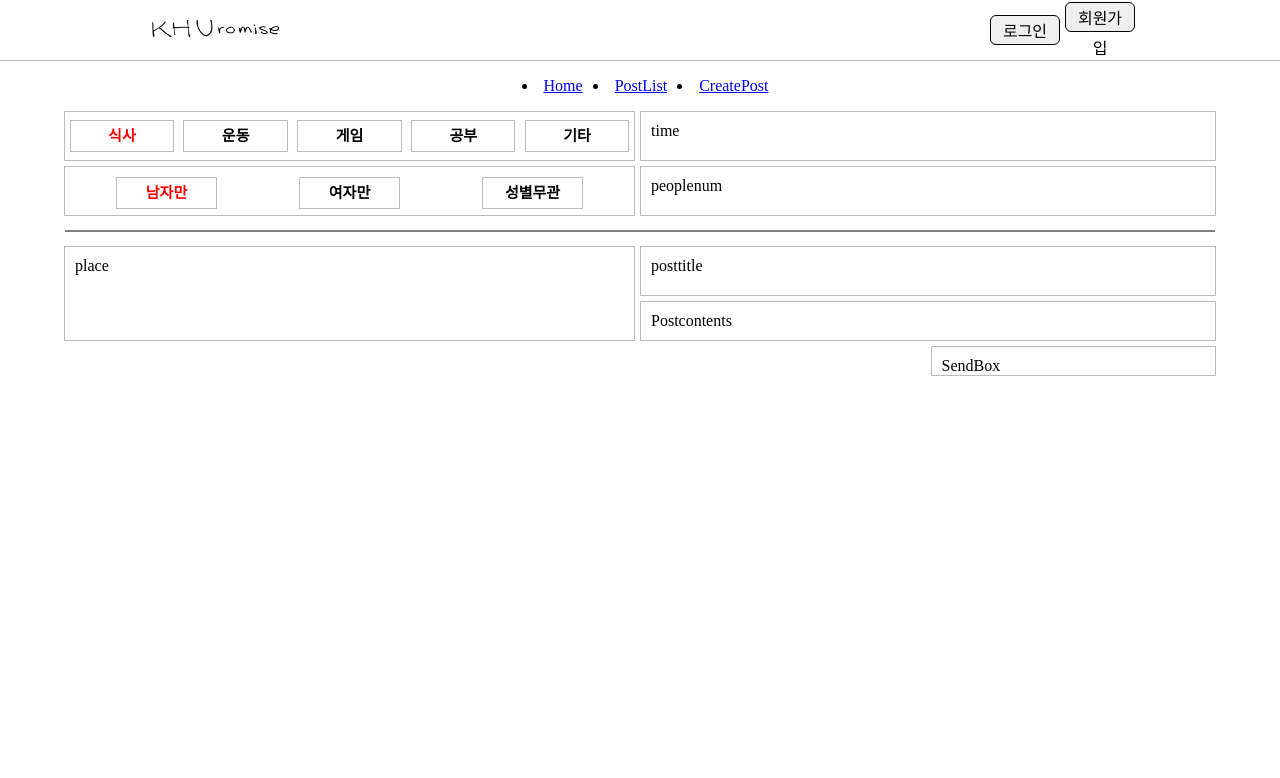
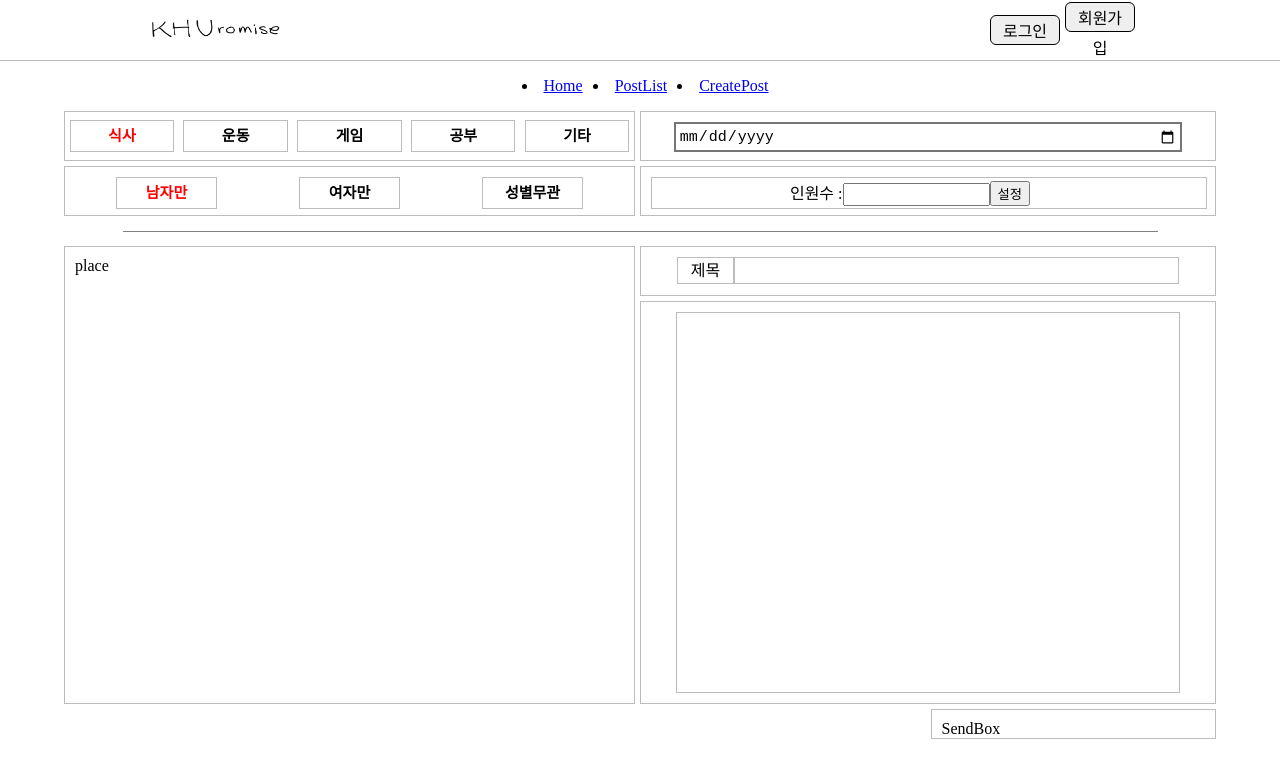
Before and after one commit to mucent/khuromise-frontend, a React (Create React App) app: page /createpost in a window 1280 px wide. Shown: the top 778 px of the page. Built offline with nearby package versions, Linux system fonts and the light colour scheme.

Commit message:
[ADD] CreatePost 날짜 선택, 인원수 선택, 제목과 본문 입력 기능 추가

```diff
--- a/src/components/createpost/Line.js
+++ b/src/components/createpost/Line.js
@@ -1,16 +1,16 @@
 import React, {useState, useRef} from 'react';
 import styled from "styled-components";
 
-const LineBox = styled.div`
-  width : 100%;
-  height : 2px;
+const Linetype = styled.div`
+  width : 90%;
+  height : 1px;
   background : gray;
   margin : auto;
 `;
 
 function Line() {
     return (
-      <LineBox />
+      <Linetype />
     );
 }
 
--- a/src/components/createpost/Peoplenum.js
+++ b/src/components/createpost/Peoplenum.js
@@ -1,7 +1,38 @@
 import React, {useState, useRef} from 'react';
+import styled from 'styled-components';
+
+const PeopleBox1 = styled.div`
+  width : 100%;
+  height : 30px;
+  border : 1px solid #bcbcbc;
+  margin : auto;
+  display : flex;
+  flex-direction: column;
+  justify-content : center;
+`;
+
+const PeopleBox2 = styled.div`
+  display : flex;
+  justify-content : center;
+`;
+
+
 
 function Peoplenum() {
-    return 'peoplenum';
+  return (
+    <PeopleBox1>
+      <PeopleBox2>
+        <div>
+          인원수 :
+          <input style={{
+            width : '50%',
+            height : '17px',
+          }}/>
+          <button>설정</button>
+        </div>
+      </PeopleBox2>
+    </PeopleBox1>
+  );
 }
 
 export default Peoplenum;
--- a/src/components/createpost/PostContents.js
+++ b/src/components/createpost/PostContents.js
@@ -1,7 +1,39 @@
-import React, {useState, useRef} from 'react';
+import React, {useState} from 'react';
+import styled from 'styled-components';
+
+const PostBox = styled.div`
+  width : 100%;
+  height : 100%;
+  display : flex;
+  justify-content : center;
+`;
 
 function PostContents() {
-  return 'Postcontents';
+
+  const [hei, setHei] = useState("375");
+
+  function size(e) {
+    e.target.style.height = "1px";
+    e.target.style.height = (20+e.target.scrollHeight)+"px";
+    setHei(e.target.style.height.slice(0,-2));
+  }
+
+  return(
+    <PostBox>
+      <textarea
+        style = {{
+          border : '1px solid #bcbcbc',
+          width : '90%',
+          resize : 'none',
+          height : hei+'px',
+          minHeight : '350px'
+        }}
+        onKeyDown = {size}
+        onKeyUp = {size}
+      >
+      </textarea>
+    </PostBox>
+  );
 }
 
 export default PostContents;
--- a/src/components/createpost/PostTitle.js
+++ b/src/components/createpost/PostTitle.js
@@ -1,7 +1,48 @@
 import React, {useState, useRef} from 'react';
+import styled from 'styled-components';
+
+const TitleBox = styled.div`
+  width : 10%;
+  height : 25px;
+  border : 1px solid #bcbcbc;
+  display : inline-block;
+  text-align : center;
+  line-height : 25px;
+`;
+
+const TitleWritingBox = styled.div`
+  width : 80%;
+  height : 25px;
+  border : 1px solid #bcbcbc;
+  display : inline-block;
+
+`;
+
+const TotalTitleBox = styled.div`
+  width : 100%;
+  height : 100%;
+  display : flex;
+  justify-content : center;
+
+`;
 
 function PostTitle() {
-    return 'posttitle';
+  return (
+    <TotalTitleBox>
+      <TitleBox>
+        제목
+      </TitleBox>
+      <TitleWritingBox>
+        <input style={{
+          width : '80%',
+          height : '18px',
+          border : '0px solid #bcbcbc',
+          position : 'relative',
+          top : '8%'
+        }}/>
+      </TitleWritingBox>
+    </TotalTitleBox>
+  );
 }
 
 export default PostTitle;
--- a/src/components/createpost/Time.js
+++ b/src/components/createpost/Time.js
@@ -1,7 +1,34 @@
 import React, {useState, useRef} from 'react';
+import styled from 'styled-components';
+
+const TimeBox = styled.div`
+  display : flex;
+  justify-content : center;
+`;
+
+const InputBox = styled.div`
+  width : 100%;
+  height : 100%;
+  display : flex;
+  justify-content : center;
+
+`;
 
 function Time() {
-  return 'time';
+  return (
+    <TimeBox>
+      <InputBox>
+        <input
+          type='date'
+          style={{
+            width : '90%',
+            height : '20px',
+            fontSize : '15px',
+            borderStyle : 'double',
+            padding : '3px'}}/>
+      </InputBox>
+    </TimeBox>
+  );
 }
 
 export default Time;
```
